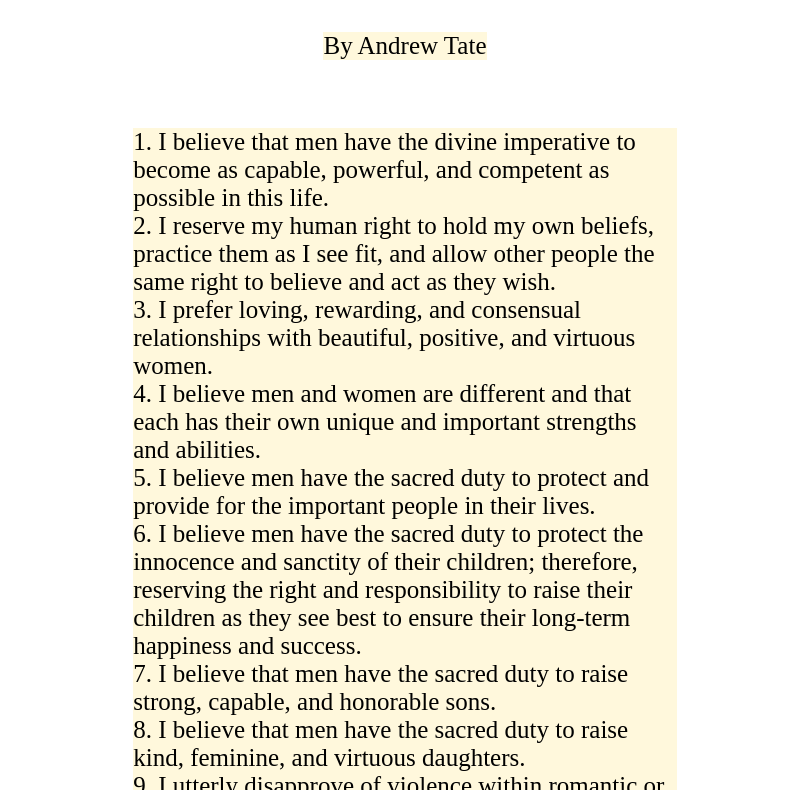
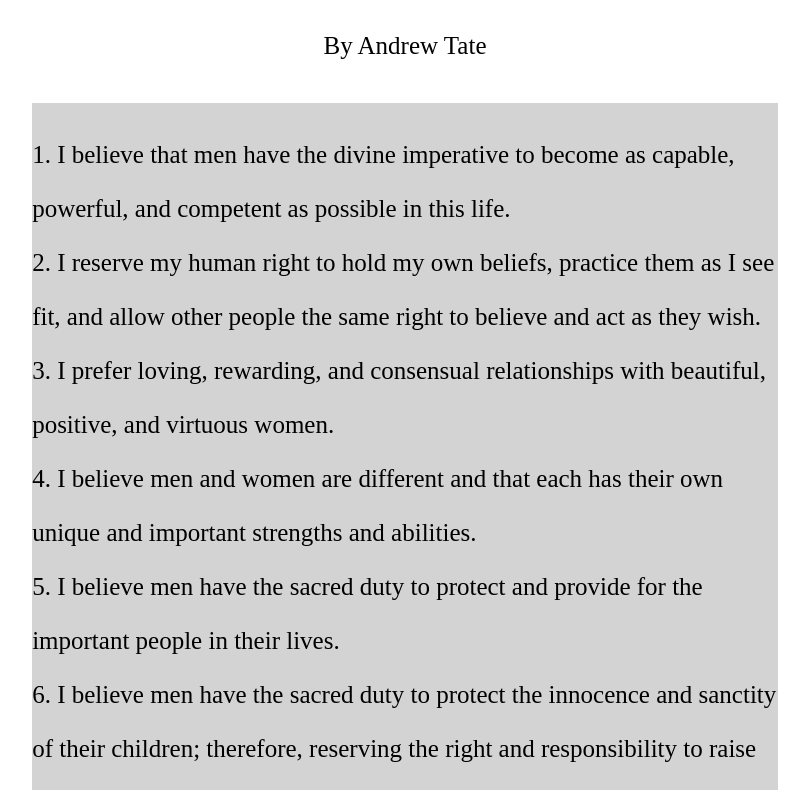
Before and after one commit to AbdulConteh/41principles, a plain HTML site: page index.html in a window 1280 px wide. Shown: the part 81-871 px from the top of the page, without its empty margins (235-1044 px from the left). Drawn offline with Linux system fonts and the light colour scheme.

Commit message:
Add files via upload
css edits

```diff
--- a/style.css
+++ b/style.css
@@ -8,14 +8,16 @@
 
 .principle_list {
     display: flex;
-    width: 43%;
-    height: 755px;
+    width: 59%;
+    height: 1038px;
     flex-direction: column;
     align-items: center;
     overflow-y: scroll;
+    line-height: 54px;
+    background-color: lightgrey;
 }
+
 
 p {
     font-size: 25px;
-    background-color:cornsilk;
 }
```
